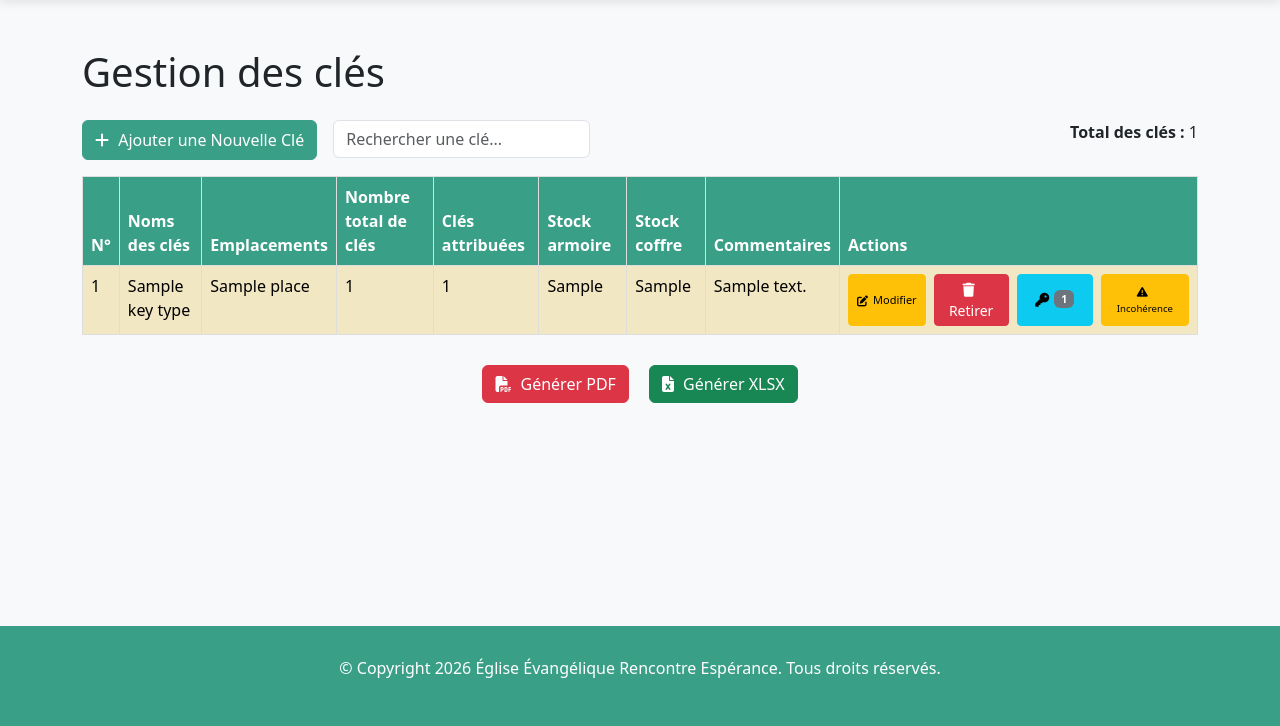
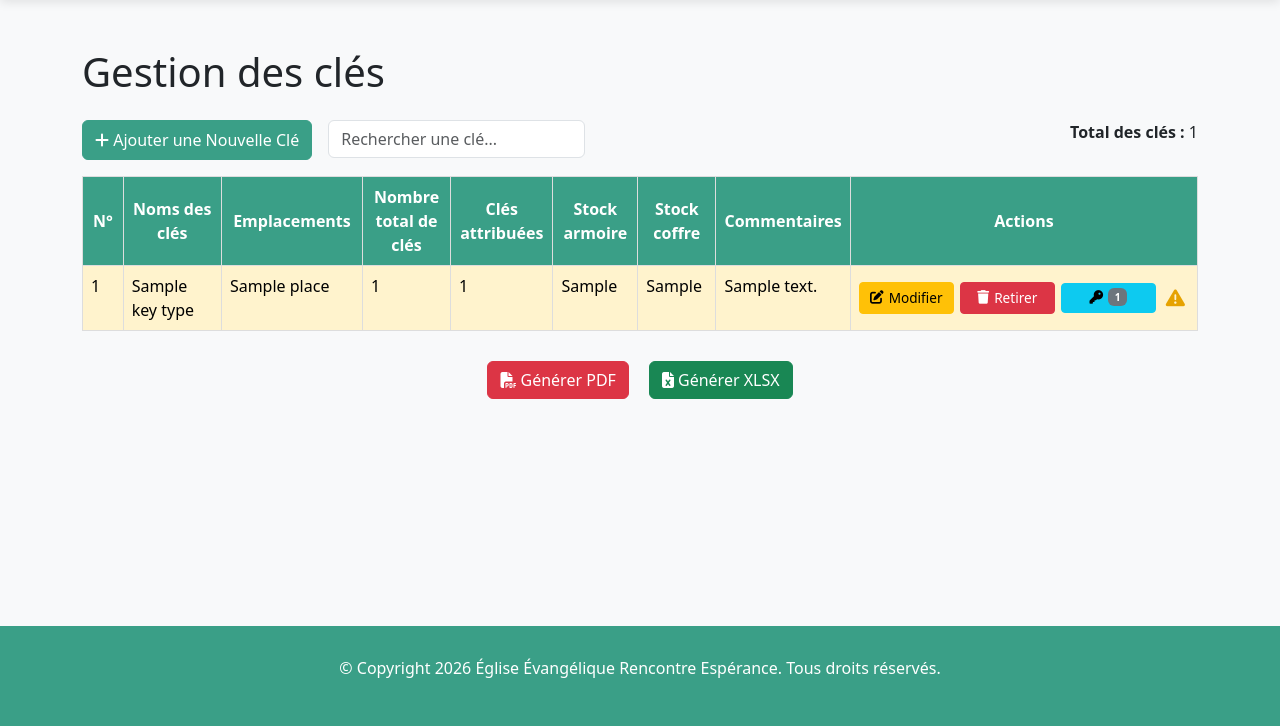
Before and after one commit to Dev9710/keys-management-eere, a Django app: template merchex/listings/templates/listings/keys.html in a window 1280 px wide. Shown: the part 74-800 px from the top of the page. Run offline with Django 4.2, Linux system fonts and the light colour scheme; the template is opened without the code that fills it: most values are stand-ins (such as "Sample title", 1, 10 or a date in 2020); some libraries are stand-ins or nearby versions.

Commit message:
Amélioration design boutons actions dans keys.html
- Icône warning sans fond (triangle cliquable ouvrant le popover)
- Correction alignement et espacement des boutons d'action
- Suppression des largeurs forcées en inline et classes parasites
- Élargissement colonne Actions pour accueillir tous les boutons
- Correction typo template Django ({{% if -> {% if)

```diff
--- a/merchex/listings/templates/listings/keys.html
+++ b/merchex/listings/templates/listings/keys.html
@@ -14,29 +14,107 @@ th, td {
     padding: 8px;
 }
 th {
-    background-color: #f2f2f2;
+    background-color: #3a9f87;
+    color: white;
+    text-align: center;
+    font-weight: 600;
+    vertical-align: middle;
 }
-/* Assurez-vous que les boutons sont alignés sur la même ligne */
-.d-flex {
-    display: flex;
-    gap: 10px; /* Espacement entre les boutons */
+
+/* Centrage des titres et adaptation des largeurs de colonnes */
+.table-responsive thead th:nth-child(1) { width: 5%; }   /* N° */
+.table-responsive thead th:nth-child(2) { width: 18%; }  /* Noms des clés */
+.table-responsive thead th:nth-child(3) { width: 15%; }  /* Emplacements */
+.table-responsive thead th:nth-child(4) { width: 10%; }  /* Nombre total */
+.table-responsive thead th:nth-child(5) { width: 10%; }  /* Clés attribuées */
+.table-responsive thead th:nth-child(6) { width: 9%; }   /* Stock armoire */
+.table-responsive thead th:nth-child(7) { width: 9%; }   /* Stock coffre */
+.table-responsive thead th:nth-child(8) { width: 8%; }   /* Commentaires */
+.table-responsive thead th:nth-child(9) { width: 16%; }  /* Actions */
+
+/* ===== ALTERNANCE BLANC / VERT CLAIR ===== */
+
+/* Ligne impaire (1ère, 3ème, 5ème...) = BLANCHE */
+#keyTable tbody tr:nth-child(odd):not(.table-warning) {
+    background-color: #ffffff !important;
 }
-.action-btn {
-    display: flex;
-    align-items: center;
-    justify-content: center;
-    width: 80px; /* Largeur fixe pour tous les boutons */
-    text-align: center; /* Centrer le texte et l'icône */
+
+/* Ligne paire (2ème, 4ème, 6ème...) = VERTE CLAIRE */
+#keyTable tbody tr:nth-child(even):not(.table-warning) {
+    background-color: #d4f1e8 !important; /* Vert très clair */
 }
-button {
+
+/* Effet de survol pour les lignes normales */
+#keyTable tbody tr:hover:not(.table-warning) {
+    background-color: #b8e6d5 !important; /* Vert moyen au survol */
+    transition: background-color 0.2s ease;
+}
+
+/* Ligne d'incohérence mise en évidence (jaune par défaut) */
+#keyTable tbody tr.table-warning {
+    background-color: #fff3cd !important;
+}
+
+/* Au survol, les lignes d'incohérence deviennent VERTES */
+#keyTable tbody tr.table-warning:hover {
+    background-color: #b8e6d5 !important; /* MÊME vert que les autres lignes au survol */
+    transition: background-color 0.2s ease;
+}
+
+/* Surcharger les styles Bootstrap pour les lignes du tableau */
+.table-striped tbody tr:nth-of-type(odd):not(.table-warning) {
+    background-color: #ffffff !important;
+}
+
+.table-striped tbody tr:nth-of-type(even):not(.table-warning) {
+    background-color: #d4f1e8 !important;
+}
+
+.table-hover tbody tr:hover {
+    background-color: #b8e6d5 !important;
+}
+
+/* Forcer les couleurs des cellules */
+#keyTable tbody tr td {
+    background-color: transparent !important;
+}
+
+/* Centrage dans la cellule Actions */
+#keyTable tbody td:last-child {
+    vertical-align: middle !important;
+    text-align: center !important;
+}
+
+/* Container des boutons d'action */
+#keyTable tbody td .d-flex {
+    display: inline-flex !important;
+    justify-content: center !important;
+    align-items: center !important;
+    flex-wrap: nowrap !important;
+    gap: 6px;
+}
+
+/* Largeur uniforme pour les boutons Modifier, Retirer, Attributions */
+#keyTable tbody td:last-child .btn:not(.btn-warning-icon) {
+    min-width: 95px;
+    max-width: 95px;
+    padding: 5px 8px;
+    font-size: 0.85rem;
+    white-space: nowrap;
     display: inline-flex;
     align-items: center;
     justify-content: center;
-    padding: 5px 10px; /* Ajouter un peu de padding pour l'espacement */
 }
-/* Optionnel : Ajustement des icônes dans les boutons */
-button i {
-    margin-right: 5px; /* Ajouter un petit espace entre l'icône et le texte */
+
+/* Icônes dans les boutons */
+#keyTable tbody td:last-child .btn:not(.btn-warning-icon) i {
+    margin-right: 5px;
+}
+
+/* S'assurer que le form ne casse pas l'alignement */
+#keyTable tbody td form {
+    display: inline-block;
+    margin: 0;
 }
 .table-responsive thead th {
     position: sticky; /* Rend les en-têtes "collants" */
@@ -145,6 +223,7 @@ button i {
 .form-control.pulse-error {
     animation: pulse-error 1s;
 }
+
 /* Styles pour les popover d'attribution */
 .holders-scroll-container {
     max-height: 200px; /* Hauteur équivalente à environ 7 lignes */
@@ -204,7 +283,9 @@ button i {
     padding-left: 8px;
     transition: all 0.2s ease;
 }
-/* Styles pour la popup d'incohérence */
+
+/* Styles pour la popup d'incohérence - VERSION AMÉLIORÉE */
+/* Styles pour la popup d'incohérence - VERSION AMÉLIORÉE AVEC FOND BLANC */
 .inconsistency-popup {
     font-size: 13px;
     line-height: 1.4;
@@ -212,18 +293,19 @@ button i {
 }
 
 .problem-summary {
-    background: #fff3cd;
+    background: #ffffff; /* Fond blanc */
     padding: 8px;
     border-radius: 4px;
-    border-left: 4px solid #ffc107;
-    color: #856404;
+    border-left: 4px solid #ffc107; /* Bordure jaune warning */
+    color: #856404; /* Texte jaune foncé */
 }
 
 .calculation-breakdown {
     font-family: 'Courier New', monospace;
-    background: #f8f9fa;
+    background: #ffffff; /* Fond blanc */
     padding: 10px;
     border-radius: 4px;
+    border: 1px solid #dee2e6; /* Bordure grise légère */
 }
 
 .calc-line {
@@ -235,26 +317,29 @@ button i {
 
 .calc-label {
     font-size: 12px;
-    color: #6c757d;
+    color: #495057; /* Gris foncé pour les labels */
 }
 
 .calc-value {
     font-weight: bold;
     padding: 2px 6px;
     border-radius: 3px;
-    background: #e9ecef;
+    background: #f8f9fa; /* Gris très clair */
     min-width: 30px;
     text-align: center;
+    color: #212529;
 }
 
 .calc-value.declared {
-    background: #d4edda;
-    color: #155724;
+    background: #d1ecf1; /* Bleu clair */
+    color: #0c5460;
+    border: 1px solid #bee5eb;
 }
 
 .calc-value.calculated {
-    background: #f8d7da;
+    background: #f8d7da; /* Rouge clair pour l'erreur */
     color: #721c24;
+    border: 1px solid #f5c6cb;
 }
 
 .calc-separator {
@@ -272,24 +357,48 @@ button i {
 }
 
 .action-suggestion {
-    background: #d1ecf1;
+    background: #fff3cd; /* Jaune clair */
     padding: 8px;
     border-radius: 4px;
-    border-left: 4px solid #17a2b8;
-    color: #0c5460;
+    border-left: 4px solid #ffc107; /* Bordure jaune */
+    color: #856404;
     font-size: 12px;
 }
 
-/* Style du bouton d'incohérence */
-.btn-warning.btn-sm {
-    font-size: 11px;
-    padding: 4px 8px;
-    border-radius: 4px;
+/* Style du bouton d'incohérence - icône seule sans fond */
+.btn-warning-icon {
+    background: none !important;
+    border: none !important;
+    padding: 4px !important;
+    display: inline-flex !important;
+    align-items: center !important;
+    justify-content: center !important;
+    cursor: pointer;
+    color: #e6a200;
+    font-size: 1.3rem;
+    min-width: auto !important;
+    max-width: none !important;
+    width: auto !important;
 }
 
-/* Amélioration du popover */
+.btn-warning-icon:hover,
+.btn-warning-icon:focus {
+    color: #d4890a;
+    transform: scale(1.2);
+    transition: all 0.2s ease;
+    background: none !important;
+    border: none !important;
+    box-shadow: none !important;
+}
+
+.btn-warning-icon i {
+    margin: 0 !important;
+}
+
+/* Amélioration du popover d'incohérence */
 .popover {
     font-size: 13px;
+    box-shadow: 0 4px 12px rgba(0, 0, 0, 0.15);
 }
 
 .popover-header {
@@ -341,7 +450,7 @@ button i {
         </div>
     </div>
 
-    <table class="table table-striped table-hover table-responsive" id="keyTable">
+    <table class="table table-hover table-responsive" id="keyTable">
         <thead class="table-dark">
             <tr>
                 <th scope="col">N°</th>
@@ -368,9 +477,9 @@ button i {
                 <td>{{ key_data.key_type.comments }}</td>
                 <!-- Actions -->
                 <td>
-                    <div class="d-flex gap-2">
+                    <div class="d-flex">
                         <!-- Bouton Modifier -->
-                        <button type="button" class="btn btn-warning btn-sm edit-btn flex-fill action-btn" data-bs-toggle="modal" data-bs-target="#editKeyModal"
+                        <button type="button" class="btn btn-warning btn-sm edit-btn" data-bs-toggle="modal" data-bs-target="#editKeyModal"
                                 data-id="{{ key_data.key_type.id }}"
                                 data-number="{{ key_data.key_type.number }}"
                                 data-name="{{ key_data.key_type.name }}"
@@ -378,13 +487,12 @@ button i {
                                 data-total-quantity="{{ key_data.key_type.total_quantity }}"
                                 data-in-cabinet="{{ key_data.key_type.in_cabinet }}"
                                 data-in-safe="{{ key_data.key_type.in_safe }}"
-                                data-comments="{{ key_data.key_type.comments }}"
-                                style="width: 80px;">
+                                data-comments="{{ key_data.key_type.comments }}">
                             <i class="fas fa-edit"></i> Modifier
                         </button>
 
                         <!-- Bouton Retirer -->
-                        <form method="post" action="{% url 'key_delete' key_data.key_type.id %}" style="width: 80px;">
+                        <form method="post" action="{% url 'key_delete' key_data.key_type.id %}">
                             {% csrf_token %}
                             <button type="button" class="btn btn-danger btn-sm"
                                     data-bs-toggle="modal" data-bs-target="#deleteKeyModal"
@@ -394,7 +502,7 @@ button i {
                             </button>
                         </form>
                         <!-- Bouton Attributions avec popover amélioré -->
-                        <button type="button" class="btn btn-info btn-sm action-btn"
+                        <button type="button" class="btn btn-info btn-sm"
                                 data-bs-toggle="popover"
                                 data-bs-trigger="focus"
                                 data-bs-html="true"
@@ -430,7 +538,7 @@ button i {
                         </button>
 
                         {% if not key_data.is_consistent %}
-                        <button type="button" class="btn btn-warning btn-sm"
+                        <button type="button" class="btn btn-warning-icon"
                                 data-bs-toggle="popover"
                                 data-bs-trigger="hover focus"
                                 data-bs-html="true"
@@ -472,8 +580,7 @@ button i {
                                                         <br>• Vérifiez le stock physique réel
                                                     </div>
                                                 </div>">
-                            <i class="fas fa-exclamation-triangle"></i>
-                            <span class="small">Incohérence</span>
+                            <i class="fas fa-exclamation-triangle" style="font-size: 1.2rem;"></i>
                         </button>
                         {% endif %}
                     </div>
```
